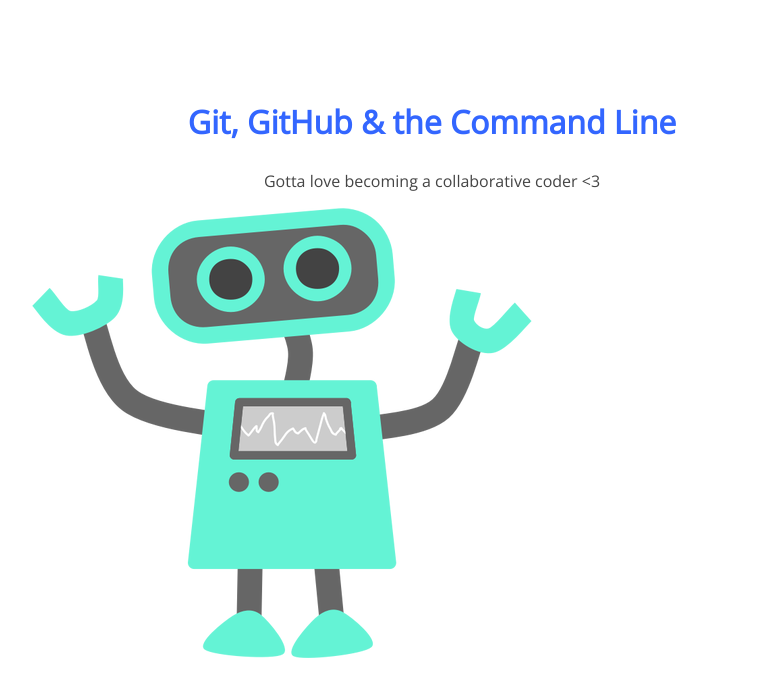
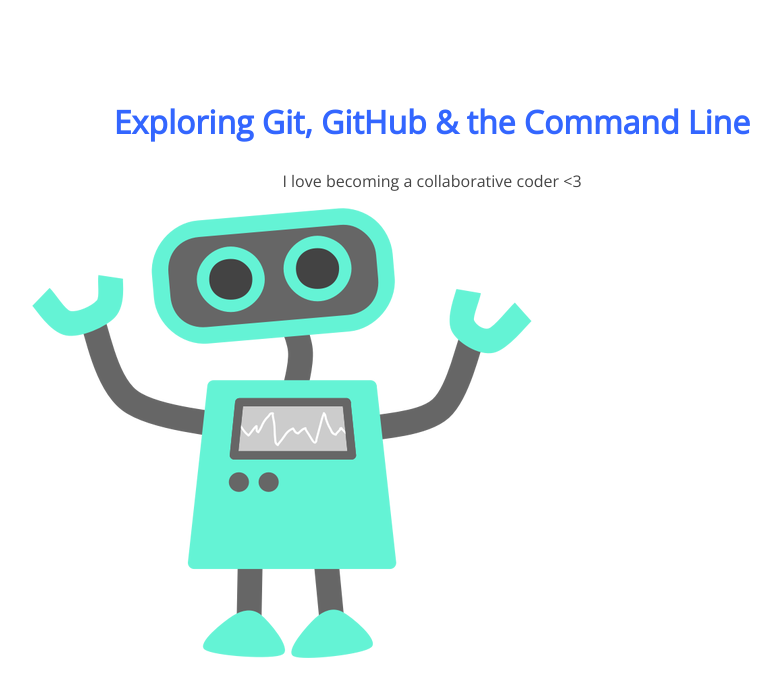
Before and after one commit to abisea/105-project, a plain HTML site: page index.html in a window 1280 px wide. Shown: the whole page, without its empty margins (208-989 px from the left). Drawn offline with nearby package versions, Linux system fonts and the light colour scheme.

Commit message:
Changed hero text

```diff
--- a/index.html
+++ b/index.html
@@ -8,8 +8,8 @@
 </head>
 <body>
 	<section>
-		<h1>Git, GitHub & the Command Line</h1>
-		<p>Gotta love becoming a collaborative coder <3</p>
+		<h1>Exploring Git, GitHub & the Command Line</h1>
+		<p>I love becoming a collaborative coder <3</p>
 		<img src="img/happy-blue-robot.png">
 	</section>
 </body>
```
